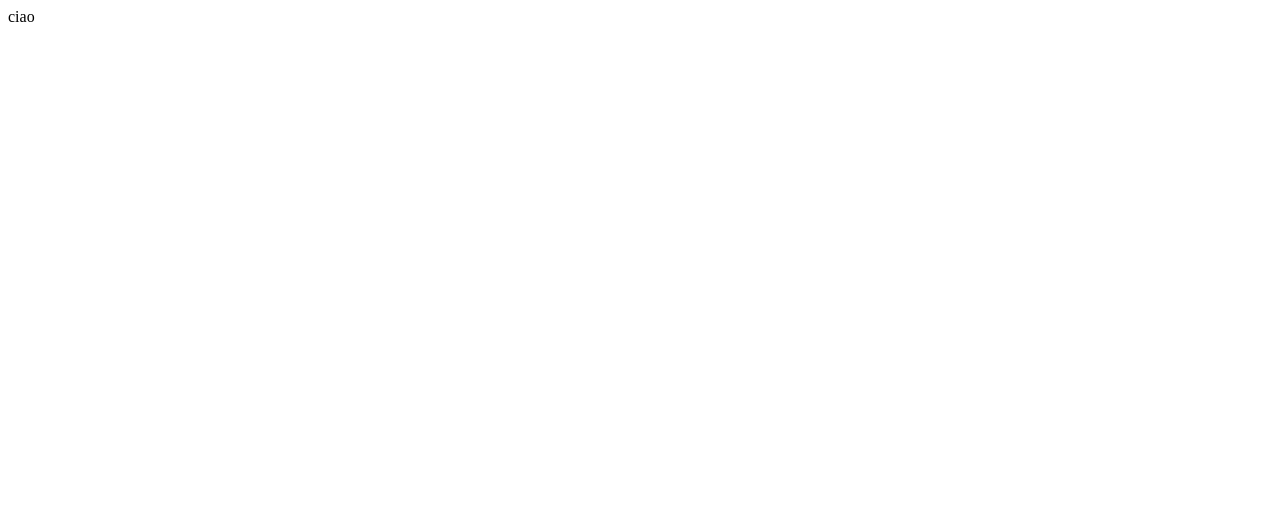
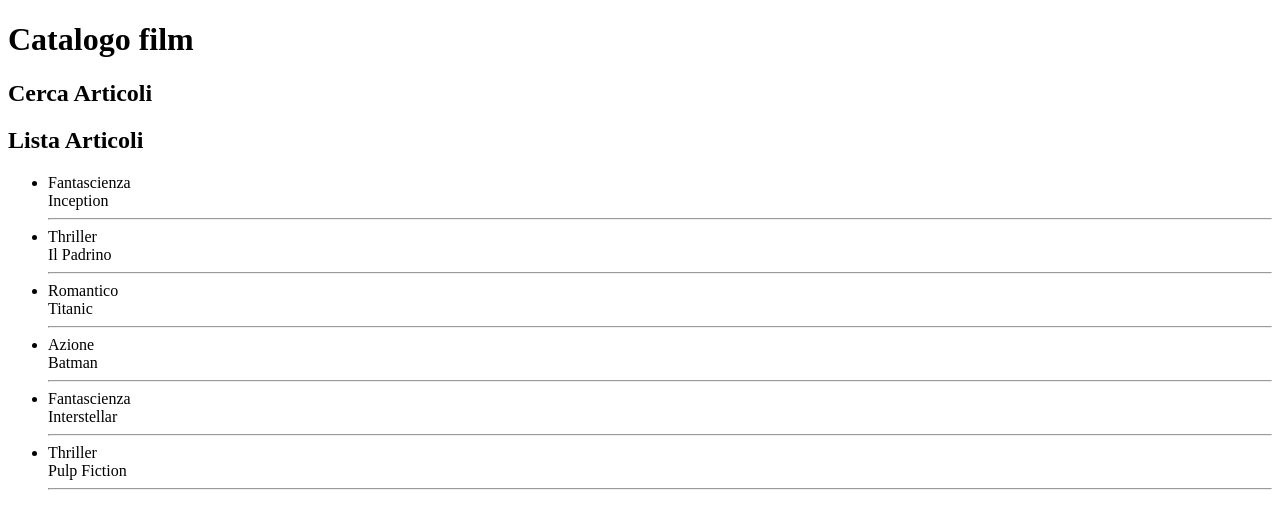
Before and after one commit to AndreaRispoli97/react-movie-filter, a React (Vite) app: page / in a window 1280 px wide. Shown: the top 528 px of the page. Built offline with nearby package versions, Linux system fonts and the light colour scheme.

Commit message:
feat: added component list to display

```diff
--- a/src/App.jsx
+++ b/src/App.jsx
@@ -1,12 +1,29 @@
 import { useState } from 'react'
-import film from './data/ListFilm'
+import films from './data/ListFilm'
 
 
 function App() {
 
+  const [film, setFilm] = useState(films)
+  console.log(films);
   return (
     <>
-      <div>ciao</div>
+      <h1>Catalogo film</h1>
+      <section>
+        <h2>Cerca Articoli</h2>
+
+        <article>
+          <h2>Lista Articoli</h2>
+          <ul>
+            {films.map((film, index) => (
+              <li key={index}>
+                <div>{film.genre}</div>
+                <div>{film.title}</div>
+                <hr />
+              </li>))}
+          </ul>
+        </article>
+      </section>
 
     </>
   )
--- a/src/data/ListFilm.js
+++ b/src/data/ListFilm.js
@@ -1,4 +1,4 @@
-const film =
+const films =
     [
         { title: 'Inception', genre: 'Fantascienza' },
         { title: 'Il Padrino', genre: 'Thriller' },
@@ -8,4 +8,4 @@
         { title: 'Pulp Fiction', genre: 'Thriller' },
     ]
 
-export default film
+export default films
```
